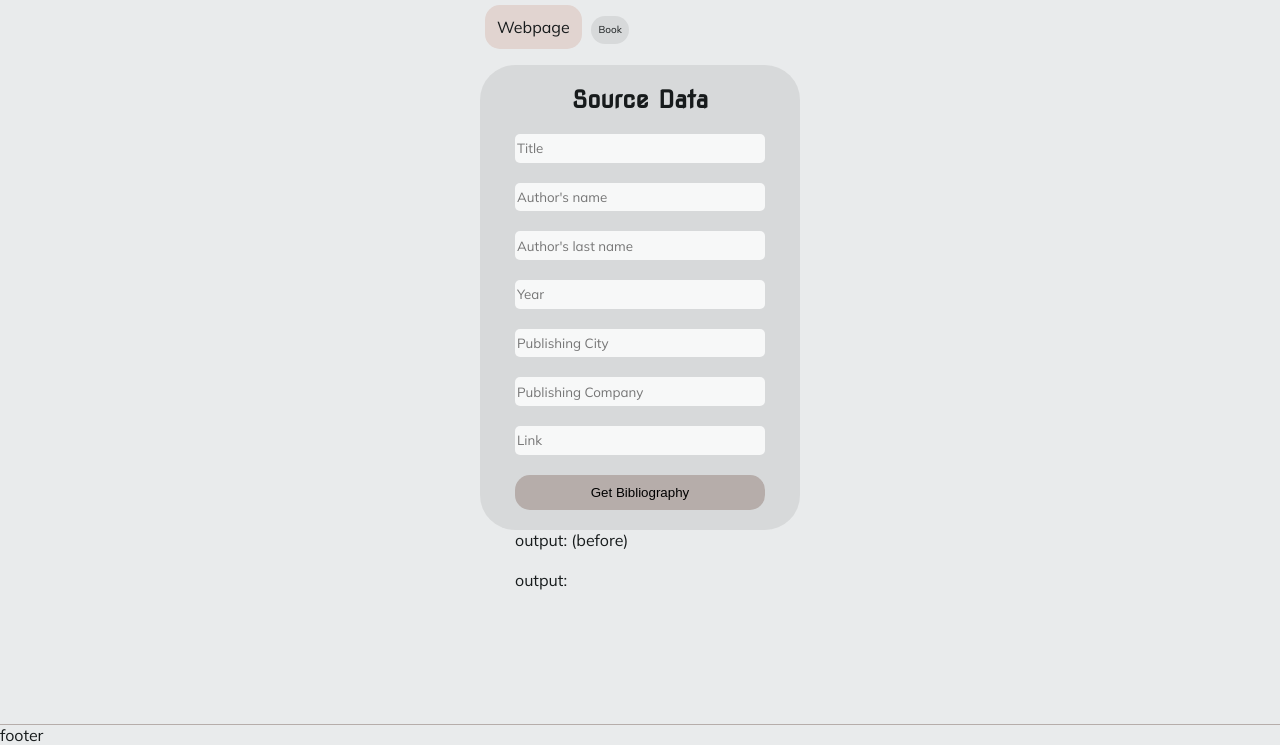
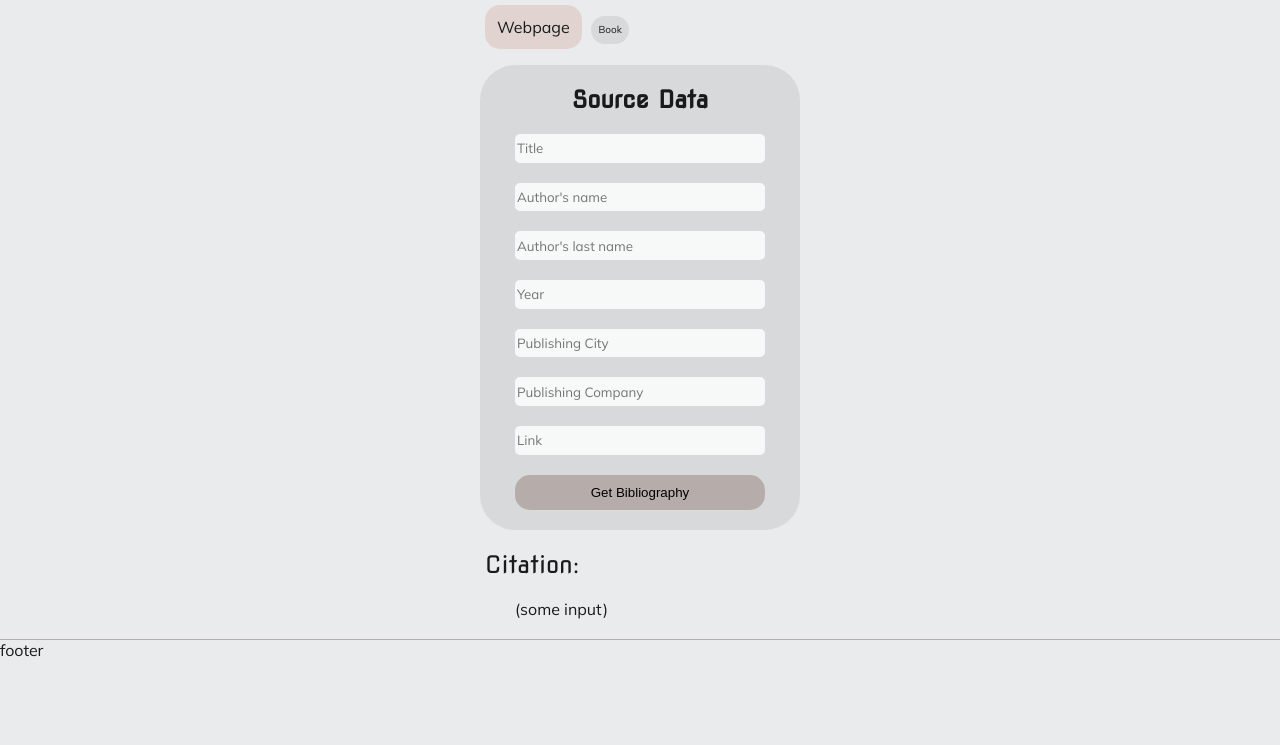
Before and after one commit to DanielRamirez404/bibliography-generator, a plain HTML site: page index.html in a window 1280 px wide. Shown: the part 55-800 px from the top of the page. Drawn offline with Linux system fonts and the light colour scheme.

Commit message:
done some minor fixes

```diff
--- a/index.html
+++ b/index.html
@@ -43,7 +43,7 @@
             <input type="text" placeholder="Author's last name">
           </div>
           <div class="data-input year-input">
-            <input type="text" placeholder="Year">
+            <input type="number" placeholder="Year">
           </div>
           <div class="data-input city-input">
             <input type="text" placeholder="Publishing City">
@@ -56,9 +56,7 @@
           </div>
           <button>Get Bibliography</button>
         </fieldset>
-        <output>output: (before)</output>
-        <br>
-        <output>output:</output>
+        <output>(some input)</output>
       </form>
     </main>
     <footer>
--- a/styles/colors.css
+++ b/styles/colors.css
@@ -45,12 +45,12 @@ button:hover {
 }
 
 
-.data-input input[type="text"] {
+.data-input input {
   color: var(--text);
   background-color: var(--secondary-background);
 }
 
-.data-input input[type="text"]:focus {
+.data-input input:focus {
   outline: none;
   border-color: var(--primary);
 }
--- a/styles/main-style.css
+++ b/styles/main-style.css
@@ -1,5 +1,5 @@
 body {
-  margin: 50px 0px;
+  margin: 50px 0px 0px 0px;
   display: flex;
   flex-direction: column;
   align-items: center;
@@ -8,6 +8,7 @@ body {
 }
 
 h1, h2, h3 {
+  user-select: none;
   font-family: 'nova square', sans-serif;
   margin: 10px;
 }
@@ -47,8 +48,7 @@ header {
 footer {
   border-top: solid 1px;
   width: 100%;
-  position: absolute;
-  bottom: 0;
+  margin: 20px 0pc 0px 0px;
 }
 
 .type-selection {
--- a/styles/source-style.css
+++ b/styles/source-style.css
@@ -33,7 +33,7 @@
   display: inline-flex;
 }
 
-.data-input input[type="text"] {
+.data-input input {
   font-family: 'mulish', sans-serif;
   width: 100%;
   height: 2em;
@@ -41,6 +41,16 @@
   border-radius: 5px;
 }
 
-.data-input input[type="text"]::placeholder {
+.data-input input::placeholder {
   font-family: 'mulish', sans-serif;
 }
+
+.source-info output::before {
+  position: relative;
+  right: 30px;
+  content: "Citation:";
+  display: block;
+  font-family: 'nova square', sans-serif;
+  margin: 20px 0px;
+  font-size: x-large;
+}
```
